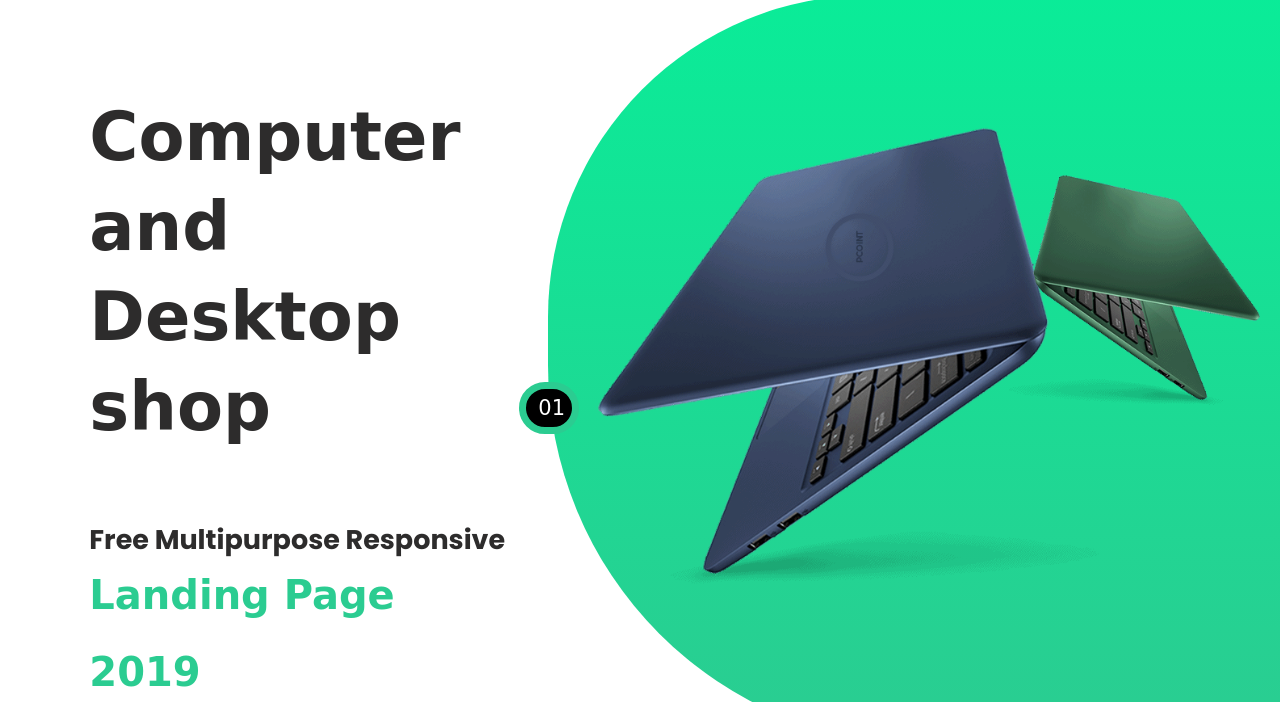
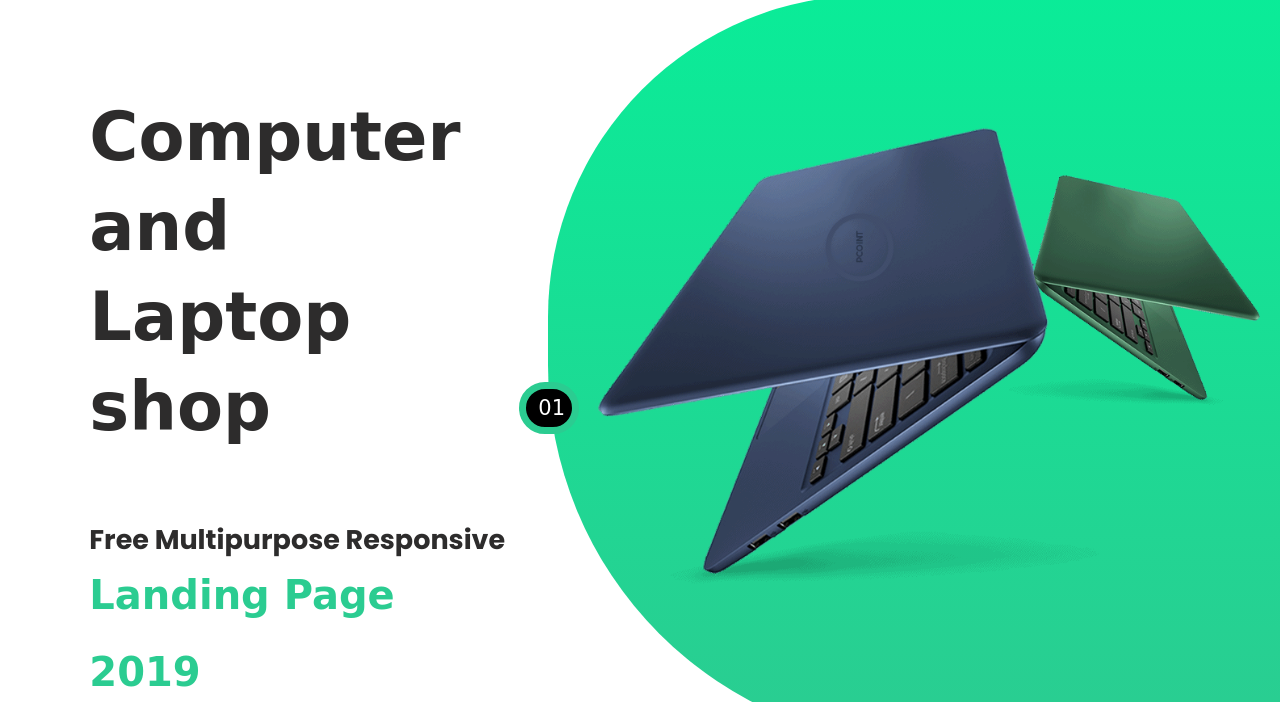
Before and after one commit to Shivansh-sk/pcoint-website, a plain HTML site: page index.html in a window 1280 px wide. Shown: the part 98-800 px from the top of the page. Drawn offline with nearby package versions, Linux system fonts and the light colour scheme; a web font is replaced by a local one.

Commit message:
main heading change

```diff
--- a/index.html
+++ b/index.html
@@ -86,7 +86,7 @@
                   <div class="row d_flex">
                      <div class="col-md-5">
                         <div class="text-bg">
-                           <h1>Computer and <br>Desktop shop</h1>
+                           <h1>Computer and <br>Laptop shop</h1>
                            <strong>Free Multipurpose Responsive</strong>
                            <span>Landing Page 2019</span>
                            <a href="#">Buy Now</a>
```
